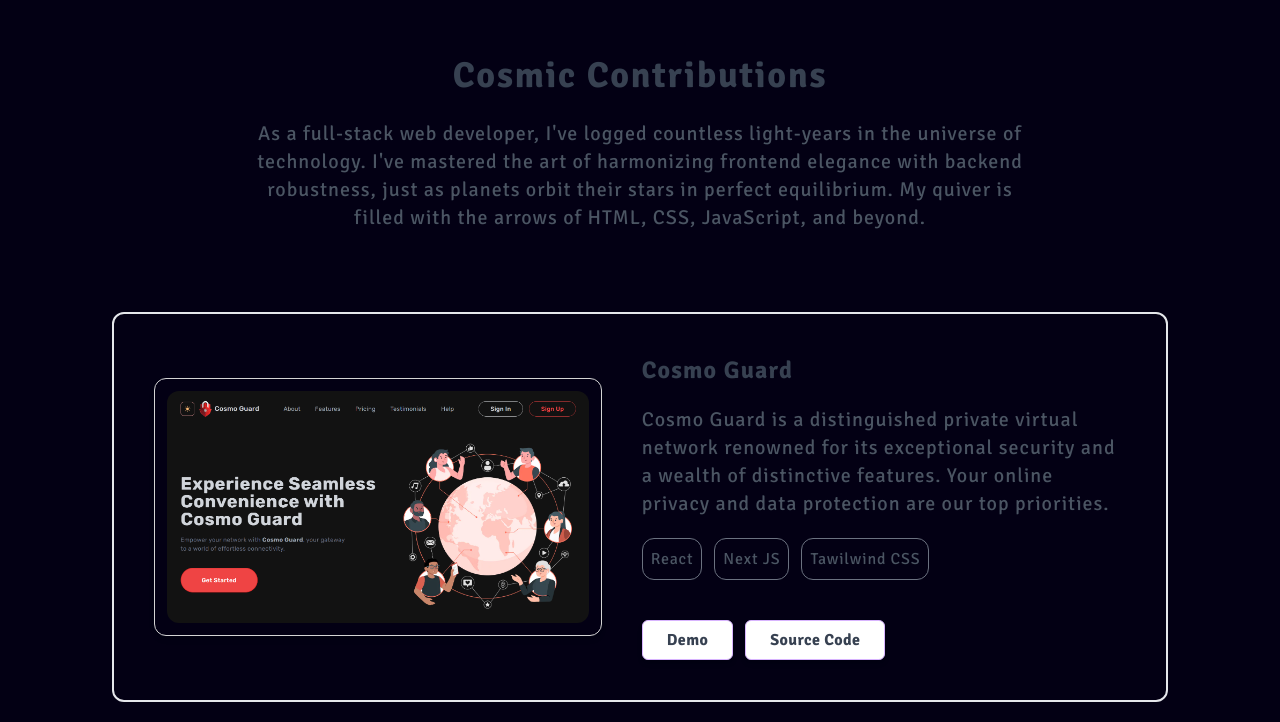
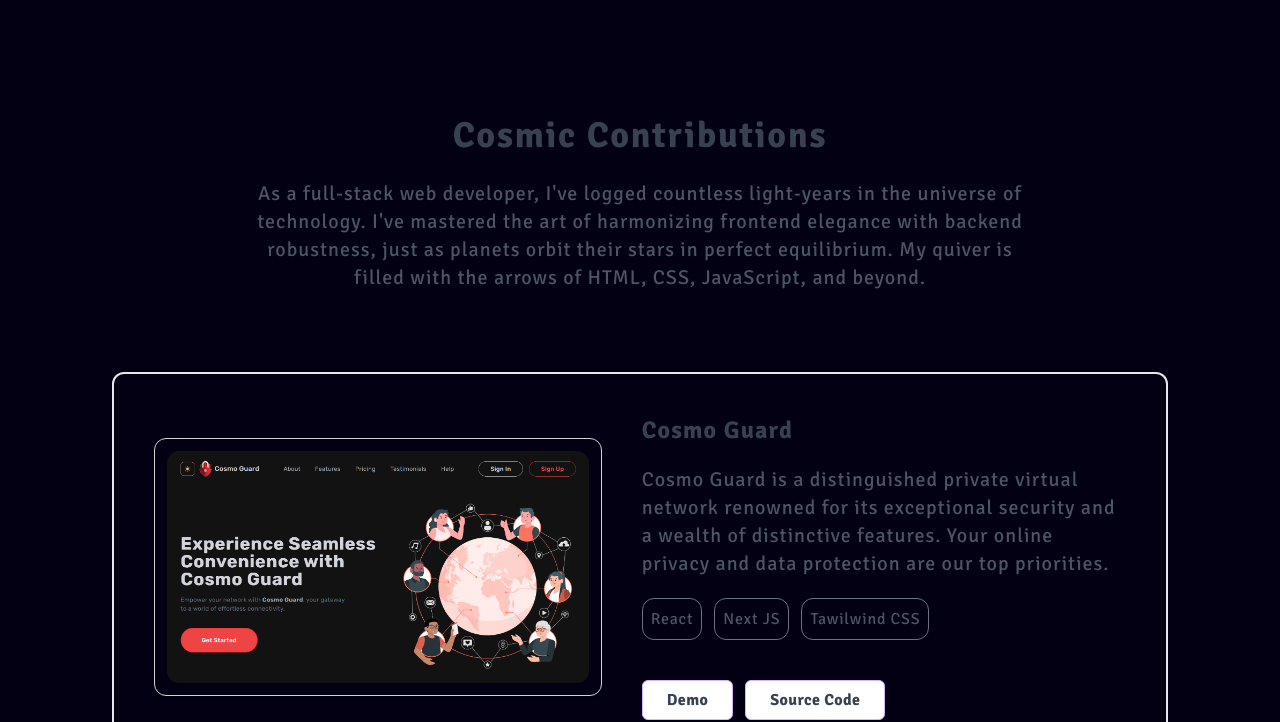
Before and after one commit to Nausam/Portfolio, a Next.js app: page / in a window 1280 px wide. Shown: the part 746-1468 px from the top of the page. Built offline with nearby package versions, Linux system fonts and the light colour scheme.

Commit message:
Same shit

```diff
--- a/Components/HeroContent.jsx
+++ b/Components/HeroContent.jsx
@@ -26,7 +26,7 @@ const HeroContent = () => {
                 variants={slideInFromLeft(0.3)}
                 className="flex flex-1 flex-col max-w-2xl"
               >
-                <h1 className="font-bold text-5xl lg:text-6xl lg:text-start text-center tracking-wider text-gray-700 dark:text-gray-300 transition duration-300 ease-in-out">
+                <h1 className="font-bold text-4xl md:text-4xl lg:text-6xl lg:text-start text-center tracking-wider text-gray-700 dark:text-gray-300 transition duration-300 ease-in-out">
                   Welcome to my{" "}
                   <span className="purple_gradient">Celestial realm</span>
                 </h1>
--- a/Components/MyWork.jsx
+++ b/Components/MyWork.jsx
@@ -9,7 +9,7 @@ import EmployeeDashboard from "./Projects/EmployeeDashboard";
 const MyWork = () => {
   return (
     <section id="projects" className="w-full rounded-lg">
-      <div className="top-[-250px] relative rounded-xl max-w-2xl lg:max-w-6xl lg:mx-auto mx-4 md:mx-auto sm:mx-auto lg:px-0 ">
+      <div className="top-[-190px] relative rounded-xl max-w-2xl lg:max-w-6xl lg:mx-auto mx-4 md:mx-auto sm:mx-auto lg:px-0 ">
         <div className="p-2 lg:mx-4">
           <div className="lg:p-6 p-3">
             <div className="flex flex-col lg:mt-0 mt-10 w-full items-center justify-center md:flex-row text-center">
```
